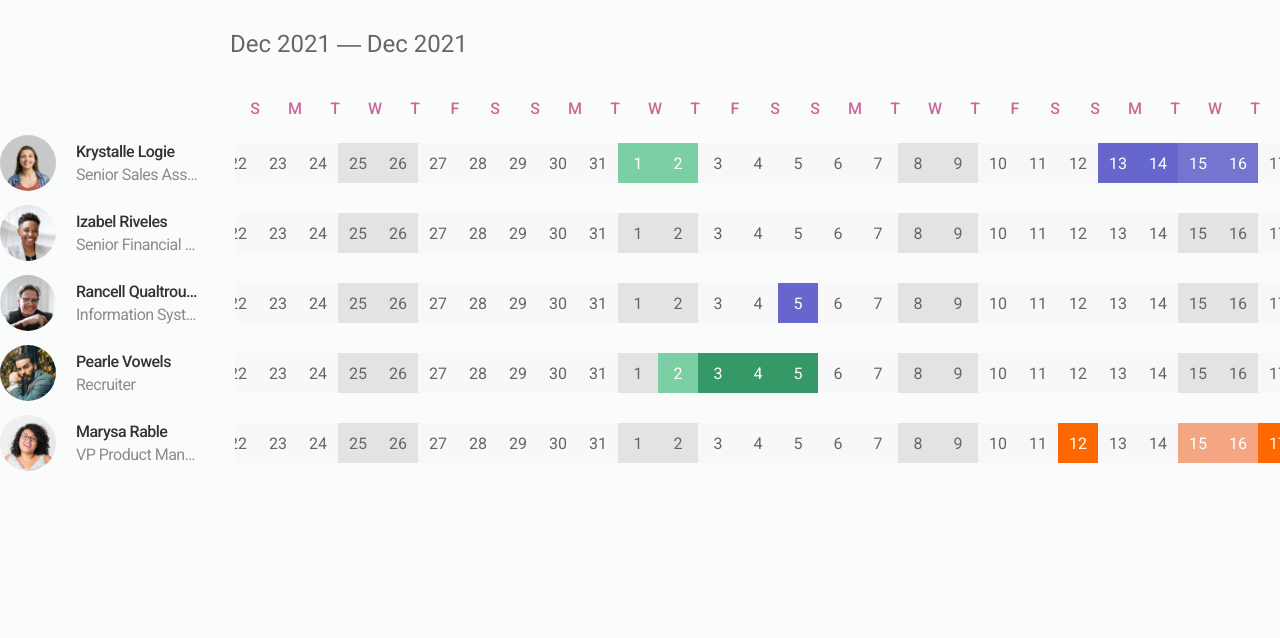
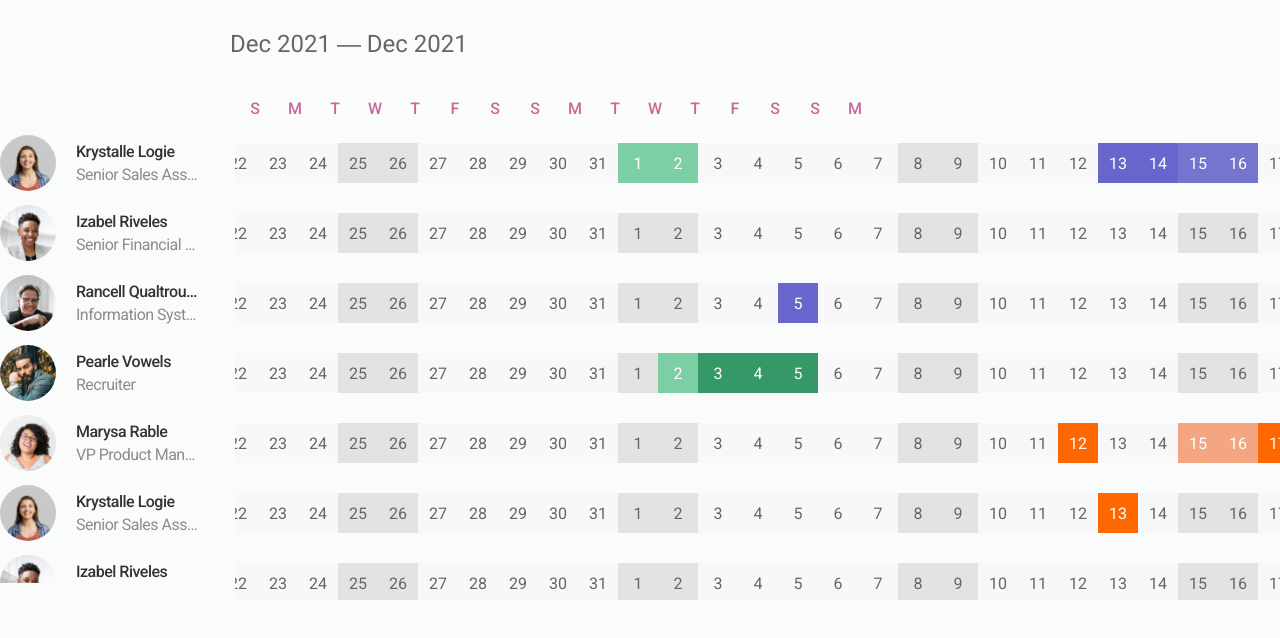
Before and after one commit to ANovokmet/vue-holiday-planner, a Vue app: page / in a window 1280 px wide. Shown: the top 638 px of the page. Built offline with nearby package versions, Linux system fonts and the light colour scheme.

Commit message:
rename, scrollbars

```diff
--- a/package.json
+++ b/package.json
@@ -5,6 +5,8 @@
   "scripts": {
     "serve": "vue-cli-service serve",
     "build": "vue-cli-service build",
+    "build-gh-pages": "vue-cli-service build --dest docs --public-path /vue-holiday-planner/",
+    "build-bundle": "vue-cli-service build --target lib --name vue-holiday-planner ./src/components/index.ts",
     "lint": "vue-cli-service lint"
   },
   "dependencies": {
--- a/public/main.css
+++ b/public/main.css
@@ -45,11 +45,6 @@ body {
     background-color: #7575d0;
 }
 
-.cell.today {
-    background-color: #72bdff;
-    color: white !important;
-}
-
 .today.weekend {
     background-color: #a1d3ff;
 }
--- a/src/App.vue
+++ b/src/App.vue
@@ -1,5 +1,5 @@
 <template>
-  <ResourceView
+  <HolidayPlanner
     :resources="rows"
     :infiniteScroll="true"
     :customDays="{'01022022': { class: 'orange' }}"
@@ -7,6 +7,7 @@
     @row-click="onRowClick"
     @day-click="onDayClick"
     @selection-end="onSelectionEnd"
+    class="holiday-planner"
   >
   <!-- Custom row template -->
   <!--
@@ -21,13 +22,12 @@
       <div >From:{{from && from.format('MMM D. YYYY')}}, To:{{to && to.format('MMM D. YYYY')}}</div>
   </template>
   -->
-
-  </ResourceView>
+  </HolidayPlanner>
 </template>
 
 <script lang="ts">
 import { defineComponent } from "vue";
-import ResourceView from "./components/ResourceView.vue";
+import HolidayPlanner from "./components/HolidayPlanner.vue";
 import dayjs from "dayjs";
 
 function generateRows() {
@@ -37,45 +37,41 @@ function generateRows() {
   }
 
   const colors = ["orange", "green", "purple"];
-  const rows: any[] = [
+  const templateRows: any[] = [
     {
-      id: 1,
       title: "Krystalle Logie",
       subtitle: "Senior Sales Associate",
       img: "assets/woman1.jpg",
-      days: [],
     },
     {
-      id: 2,
       title: "Izabel Riveles",
       subtitle: "Senior Financial Analyst",
       img: "assets/woman2.jpg",
-      days: [],
     },
     {
-      id: 3,
       title: "Rancell Qualtrough",
       subtitle: "Information Systems Manager",
       img: "assets/man2.jpg",
-      days: [],
     },
     {
-      id: 4,
       title: "Pearle Vowels",
       subtitle: "Recruiter",
       img: "assets/man1.jpg",
-      days: [],
     },
     {
-      id: 5,
       title: "Marysa Rable",
       subtitle: "VP Product Management",
       img: "assets/woman3.jpg",
-      days: [],
     },
   ];
 
-  for (let i = 0; i < 5; i++) {
+  const rows: any[] = [];
+  for (let i = 0; i < 10; i++) {
+    const row = {
+      ...templateRows[i % templateRows.length],
+      id: i,
+      days: [],
+    };
     const days = [];
     for (let j = 0; j < 24; j++) {
       const duration = Math.floor(Math.random() * 5);
@@ -90,7 +86,8 @@ function generateRows() {
         date = date.add(1, "day");
       }
     }
-    rows[i].days = days;
+    row.days = days;
+    rows.push(row);
   }
   return rows;
 }
@@ -98,7 +95,7 @@ function generateRows() {
 export default defineComponent({
   name: "App",
   components: {
-    ResourceView,
+    HolidayPlanner,
   },
   methods: {
     onHeaderClick(e: any) {
@@ -123,4 +120,7 @@ export default defineComponent({
 </script>
 
 <style>
+.holiday-planner {
+  height: 600px;
+}
 </style>
--- a/src/components/ResourceView.vue
+++ b/src/components/HolidayPlanner.vue
@@ -9,7 +9,8 @@
     </div>
     <div class="header">
       <div class="side-header side"></div>
-      <div class="main-header" ref="scrollHeader" @click="onHeaderClick">
+      <div class="main-header" @click="onHeaderClick" :class="{'hp-right-scrollbar-visible': rightScrollbarVisible}">
+        <div class="hp-header-scroller" ref="scrollHeader">
           <div
             v-for="(item, index) in days"
             class="header-day"
@@ -21,8 +22,10 @@
           </div>
         </div>
       </div>
+    </div>
     <div class="body">
-      <div class="side-body side">
+      <div class="side-body side hp-bottom-scrollbar-visible">
+        <div class="hp-side-scroller" ref="scrollSide">
           <div v-for="row in resources" :key="row.id" class="row row-side card">
             <slot name="row-header" :row="row">
               <img class="avatar" :src="row.img" />
@@ -31,6 +34,7 @@
                 <div class="subtitle">{{ row.subtitle }}</div>
               </div>
             </slot>
+          </div>
         </div>
       </div>
       <div
@@ -68,11 +72,12 @@
 </template>
 
 <script lang="ts">
-import { defineComponent } from 'vue';
+import { defineComponent, PropType, ref } from 'vue';
 import dayjs, { Dayjs } from 'dayjs';
 import minMax from 'dayjs/plugin/minMax';
 import { clamp, debounce, throttle } from 'lodash';
 import { Day, Resource } from './interfaces';
+import { add_resize_listener } from './resize-listener';
 dayjs.extend(minMax);
 
 const DAY_WIDTH = 40;
@@ -86,34 +91,44 @@ interface Row {
   top: number;
 }
 
-interface Refs {
-  scrollBody: HTMLElement;
-  scrollHeader: HTMLElement;
-  rowContainer: HTMLElement;
+export default defineComponent({
+  setup() {
+    const scrollBody = ref<HTMLElement>();
+    const scrollHeader = ref<HTMLElement>();
+    const rowContainer = ref<HTMLElement>();
+    const scrollSide = ref<HTMLElement>();
+
+    return {
+      scrollBody,
+      scrollHeader,
+      rowContainer,
+      scrollSide
     }
-
-export default defineComponent({
-  name: 'ResourceView',
+  },
+  name: 'HolidayPlanner',
   props: {
     /**
      * Rows to display
      */
     resources: {
-      type: Array,
+      type: Array as PropType<Resource[]>,
       required: true,
     },
     /**
      * Planner initializes on this date and scrolls to it initially
      */
     startDate: {
+      type: Object as PropType<Dayjs>,
       default: () => dayjs().startOf('day'),
     },
     /** if infinite scroll is disabled, this is max scrollable date */
     maxDate: {
+      type: Object as PropType<Dayjs>,
       default: () => dayjs().endOf('year'),
     },
     /** if infinite scroll is disabled, this is min scrollable date */
     minDate: {
+      type: Object as PropType<Dayjs>,
       default: () => dayjs().startOf('year'),
     },
     /** is infinite scroll enabled */
@@ -123,14 +138,14 @@ export default defineComponent({
     },
     /** map of custom day classes to apply to dates, eg. {'DDMMYYYY': { class: 'class name' }} */
     customDays: {
-      type: Object,
+      type: Object as PropType<{ [key: string]: { class: string } }>,
       default: () => ({}),
     },
     /**
      * Function to generate classes of body days
      */
     getClassFn: {
-      type: Function,
+      type: Function as PropType<(date: Dayjs) => string|string[]>,
       default: (date: Dayjs) => {
         const d = date.day();
         if (d === 6 || d === 0) {
@@ -142,7 +157,7 @@ export default defineComponent({
      * Function to generate classes of header days
      */
     getHeaderClassFn: {
-      type: Function,
+      type: Function as PropType<(date: Dayjs) => any>,
       default: (date: Dayjs) => {
         return {
           'today': date.isSame(dayjs(), 'day'),
@@ -152,14 +167,14 @@ export default defineComponent({
     },
     /** function for date labels in body */
     getDayValueFn: {
-      type: Function,
+      type: Function as PropType<(date: Dayjs) => any>,
       default: (date: Dayjs) => {
         return date.date();
       },
     },
     /** function for date labels in header */
     getDayHeaderFn: {
-      type: Function,
+      type: Function as PropType<(date: Dayjs) => any>,
       default: (date: Dayjs) => {
         return date.format('dd')[0];
       },
@@ -172,38 +187,42 @@ export default defineComponent({
   },
   created() {
     this.referenceDate = this.startDate;
-    this.checkScrollableThresholdHit = debounce(this._checkScrollableThresholdHit.bind(this), 250);
-    this.updateRange = throttle(this._updateRange.bind(this), 250);
-
-    this.referenceDate = this.startDate;
-
     this.scrollableFrom = this.positionToDate(this.scrollableLeft);
     this.scrollableTo = this.positionToDate(this.scrollableRight);
   },
   mounted() {
     this.createDays();
 
-    const $refs = this.$refs as unknown as Refs;
+    const { scrollLeft, clientWidth } = this.scrollBody!;
+    this._updateRange(scrollLeft, scrollLeft + clientWidth);
+    this.referenceScrollLeft = this.dateToPosition(this.referenceDate!);
 
-    const { scrollLeft, clientWidth } = $refs.scrollBody;
-    this._updateRange(scrollLeft, scrollLeft + clientWidth);
-    this.referenceScrollLeft = this.dateToPosition(this.referenceDate);
+    this.scrollBody!.addEventListener('scroll', this.onBodyScroll.bind(this));
 
-    $refs.scrollBody.addEventListener('scroll', this.onBodyScroll.bind(this));
+    add_resize_listener(this.scrollBody!, () => {
+      const { clientWidth, clientHeight } = this.scrollBody!;
+      this.visibleWidth = clientWidth;
+      this.visibleHeight = clientHeight;
+    });
 
     setTimeout(() => {
       this.centerOn(this.startDate, 'auto');
     });
+
   },
   methods: {
+
     onBodyScroll(event: Event): void {
-      const $refs = this.$refs as unknown as Refs;
-      const { scrollLeft, clientWidth } = $refs.scrollBody;
-      $refs.scrollHeader.scrollLeft = scrollLeft;
+      const { scrollLeft, scrollTop, clientWidth } = this.scrollBody!;
+      requestAnimationFrame(() => {
+        this.scrollHeader!.scrollLeft = scrollLeft; // fix lagging
+        this.scrollSide!.scrollTop = scrollTop;
+      });
 
       this.checkScrollableThresholdHit(scrollLeft, clientWidth);
       this.updateRange(scrollLeft, scrollLeft + clientWidth);
     },
+
     onHeaderClick(event: MouseEvent): void {
       const target = event.target as HTMLElement;
       if (target.dataset.dayId != null) {
@@ -215,6 +234,7 @@ export default defineComponent({
         this.centerOn(day.date);
       }
     },
+
     onBodyClick(event: MouseEvent): void {
       const target = event.target as HTMLElement;
 
@@ -239,6 +259,7 @@ export default defineComponent({
         this.clearSelection();
       }
     },
+
     /**
      * start selection
      */
@@ -248,12 +269,8 @@ export default defineComponent({
         return;
       }
 
-      const $refs = this.$refs as unknown as Refs;
-
-      const rowContainer = $refs.rowContainer;
-
-      function getXY(event: MouseEvent): { x: number, y: number } {
-        const rect = rowContainer!.getBoundingClientRect();
+      const getXY = (event: MouseEvent): { x: number, y: number } => {
+        const rect = this.rowContainer!.getBoundingClientRect();
         return {
           x: event.clientX - rect.left,
           y: event.clientY - rect.top,
@@ -338,33 +355,37 @@ export default defineComponent({
       document.body.addEventListener('mousemove', onMousemove);
       document.body.addEventListener('mouseup', onMouseup);
     },
-    centerOn(date: dayjs.Dayjs, behavior: 'smooth' | 'auto' | undefined = 'smooth'): void {
-      const $refs = this.$refs as unknown as Refs;
-      const { clientWidth } = $refs.scrollBody;
+
+    centerOn(date: Dayjs, behavior: 'smooth' | 'auto' | undefined = 'smooth'): void {
+      const { clientWidth } = this.scrollBody!;
       const left = this.dateToPosition(date);
-      $refs.scrollBody.scrollTo({
+      this.scrollBody!.scrollTo({
         left: left + DAY_WIDTH / 2 - clientWidth / 2.0,
         behavior
       });
     },
-    positionToDate(x: number): dayjs.Dayjs {
+
+    positionToDate(x: number): Dayjs {
       const numDays = Math.floor(x / DAY_WIDTH);
-      return this.referenceDate.add(numDays, 'day');
+      return this.referenceDate!.add(numDays, 'day');
     },
-    dateToPosition(date: dayjs.Dayjs): number {
+
+    dateToPosition(date: Dayjs): number {
       const diff = date.diff(this.scrollableFrom, 'day');
       const ix = clamp(diff, 0, this.days.length - 1);
       return this.days[ix].left;
     },
+
     _checkScrollableThresholdHit(scrollLeft: number, clientWidth: number): void {
-      if (scrollLeft - this.referenceScrollLeft < this.scrollableLeftThreshold) {
+      if (scrollLeft - this.referenceScrollLeft! < this.scrollableLeftThreshold) {
         this._expandScrollableRange(this.scrollableLeft - SCROLLABLE_RANGE_EXPAND_WIDTH, this.scrollableRight);
       }
 
-      if (scrollLeft + clientWidth - this.referenceScrollLeft > this.scrollableRightThreshold) {
+      if (scrollLeft + clientWidth - this.referenceScrollLeft! > this.scrollableRightThreshold) {
         this._expandScrollableRange(this.scrollableLeft, this.scrollableRight + SCROLLABLE_RANGE_EXPAND_WIDTH);
       }
     },
+
     _expandScrollableRange(scrollableLeft: number, scrollableRight: number): void {
       const scrollableLeftChange = this.scrollableLeft - scrollableLeft;
 
@@ -380,23 +401,24 @@ export default defineComponent({
       this.scrollableLeftThreshold = this.scrollableLeft + SCROLLABLE_THRESHOLD_DELTA;
       this.scrollableRightThreshold = this.scrollableRight - SCROLLABLE_THRESHOLD_DELTA;
 
-      const $refs = this.$refs as unknown as Refs;
-      $refs.scrollBody.scrollLeft += scrollableLeftChange;
-      $refs.scrollHeader.scrollLeft = $refs.scrollBody.scrollLeft;
+      this.scrollBody!.scrollLeft += scrollableLeftChange;
+      this.scrollHeader!.scrollLeft = this.scrollBody!.scrollLeft;
 
       this.createDays();
 
-      this.referenceScrollLeft = this.dateToPosition(this.referenceDate);
+      this.referenceScrollLeft = this.dateToPosition(this.referenceDate!);
     },
+
     clearSelection() {
       this.selected = {};
       this.selectedRows = {};
     },
+
     createDays(): void {
-      let current = this.scrollableFrom;
+      let current = this.scrollableFrom!;
       this.days = [];
       let left = 0;
-      while (current < this.scrollableTo) {
+      while (current < this.scrollableTo!) {
         const key = this.getKey(current);
         const day = {
           title: this.getDayHeaderFn(current),
@@ -413,7 +435,8 @@ export default defineComponent({
         current = current.add(1, 'day');
       }
     },
-    _getDateClass(date: dayjs.Dayjs): string {
+
+    _getDateClass(date: Dayjs): string {
       const classes: string[] = [];
       const key = this.getKey(date);
       const customDay = this.customDays[key];
@@ -433,6 +456,7 @@ export default defineComponent({
       }
       return classes.join(' ');
     },
+
     _updateRange(left: number, right: number) {
       const startIndex = Math.floor(left / DAY_WIDTH);
       const endIndex = Math.floor(right / DAY_WIDTH) - 1;
@@ -443,12 +467,15 @@ export default defineComponent({
       this.from = from;
       this.to = to;
     },
-    getKey(value: dayjs.Dayjs): string {
+
+    getKey(value: Dayjs): string {
       return value.format('DDMMYYYY');
     },
+
     _getDateClasses(row: Resource, day: Day): any {
       return (this.classes[row.id][day.key] || '') + (day.class ? ' ' + day.class : '');
     }
+
   },
   computed: {
     dateFormat() {
@@ -483,6 +510,12 @@ export default defineComponent({
       }
       return _rows;
     },
+    rowContainerHeight() {
+      return this.rows.length * ROW_HEIGHT;
+    },
+    rightScrollbarVisible() {
+      return this.rowContainerHeight > this.visibleHeight;
+    }
   },
   data() {
     return {
@@ -490,22 +523,25 @@ export default defineComponent({
       from: null as any,
       to: null as any,
 
-      selected: {} as any,
-      selectedRows: {} as any,
+      selected: {} as { [key: string]: boolean },
+      selectedRows: {} as { [key: string]: boolean },
 
       today: dayjs(),
-      referenceDate: null as any,
-      referenceScrollLeft: null as unknown as number,
-      scrollableFrom: null as unknown as Dayjs,
-      scrollableTo: null as unknown as Dayjs,
+      referenceDate: null as Dayjs | null,
+      referenceScrollLeft: 0,
+      scrollableFrom: null as Dayjs | null,
+      scrollableTo: null as Dayjs | null,
       scrollableLeft: -1200,
       scrollableRight: 1200,
       scrollableLeftThreshold: null as unknown as number,
       scrollableRightThreshold: null as unknown as number,
 
-      checkScrollableThresholdHit: null as unknown as (scrollLeft: number, clientWidth: number) => void,
-      updateRange: null as unknown as (left: number, right: number) => void,
-      selecting: false
+      checkScrollableThresholdHit: debounce(this._checkScrollableThresholdHit.bind(this), 250),
+      updateRange: throttle(this._updateRange.bind(this), 250),
+      selecting: false,
+
+      visibleWidth: 0,
+      visibleHeight: 0
     };
   }
 });
@@ -521,6 +557,7 @@ export default defineComponent({
 .body {
   display: flex;
   flex-grow: 1;
+  overflow: auto;
 }
 
 .main-body {
@@ -529,23 +566,42 @@ export default defineComponent({
   background-color: #fafbfb;
 }
 
+.side-body {
+  display: flex;
+  overflow: hidden;
+}
+
+.hp-bottom-scrollbar-visible {
+  padding-bottom: 17px;
+}
+
+.hp-side-scroller {
+  overflow: hidden;
+}
+
 .header {
   display: flex;
 }
 
 .main-header {
+  display: flex;
   flex: 1 1 0;
+  overflow: hidden;
+  height: 40px;
+}
+
+.hp-header-scroller {
   display: flex;
   overflow: hidden;
-  height: 40px;
+}
+
+.hp-right-scrollbar-visible {
+  padding-right: 17px;
 }
 
 .side {
   margin-right: 35px;
   width: 200px;
-}
-
-.row-main {
 }
 
 .header-day {
--- /dev/null
+++ b/src/components/index.ts
@@ -0,0 +1,2 @@
+export * from './interfaces';
+export { default as HolidayPlanner } from './HolidayPlanner.vue';
--- /dev/null
+++ b/src/components/resize-listener.ts
@@ -0,0 +1,66 @@
+let crossorigin: boolean | undefined;
+function is_crossorigin() {
+    if (crossorigin === undefined) {
+        crossorigin = false;
+        try {
+            if (typeof window !== 'undefined' && window.parent) {
+                void window.parent.document;
+            }
+        }
+        catch (error) {
+            crossorigin = true;
+        }
+    }
+    return crossorigin;
+}
+
+function listen(node: any, event: any, handler: any) {
+    node.addEventListener(event, handler);
+    return () => node.removeEventListener(event, handler);
+}
+
+function append(target: any, node: any) {
+    target.appendChild(node);
+}
+
+function detach(node: any) {
+    node.parentNode.removeChild(node);
+}
+
+export function add_resize_listener(node: HTMLElement, fn: () => void) {
+    const computed_style = getComputedStyle(node);
+    const z_index = (parseInt(computed_style.zIndex) || 0) - 1;
+    if (computed_style.position === 'static') {
+        node.style.position = 'relative';
+    }
+    const iframe = document.createElement('iframe');
+    iframe.setAttribute('style', `display: block; position: absolute; top: 0; left: 0; width: 100%; height: 100%; ` +
+        `overflow: hidden; border: 0; opacity: 0; pointer-events: none; z-index: ${z_index};`);
+    iframe.setAttribute('aria-hidden', 'true');
+    iframe.tabIndex = -1;
+    const crossorigin = is_crossorigin();
+    let unsubscribe: any;
+    if (crossorigin) {
+        iframe.src = `data:text/html,<script>onresize=function(){parent.postMessage(0,'*')}</script>`;
+        unsubscribe = listen(window, 'message', (event: any) => {
+            if (event.source === iframe.contentWindow)
+                fn();
+        });
+    }
+    else {
+        iframe.src = 'about:blank';
+        iframe.onload = () => {
+            unsubscribe = listen(iframe.contentWindow, 'resize', fn);
+        };
+    }
+    append(node, iframe);
+    return () => {
+        if (crossorigin) {
+            unsubscribe();
+        }
+        else if (unsubscribe && iframe.contentWindow) {
+            unsubscribe();
+        }
+        detach(iframe);
+    };
+}
```
Also changed, not shown: vue.config.js (+2 -6 lines), 13 other files (tests, documents, lock files or other folders). Lines whose indentation alone changed are shown as unchanged.
